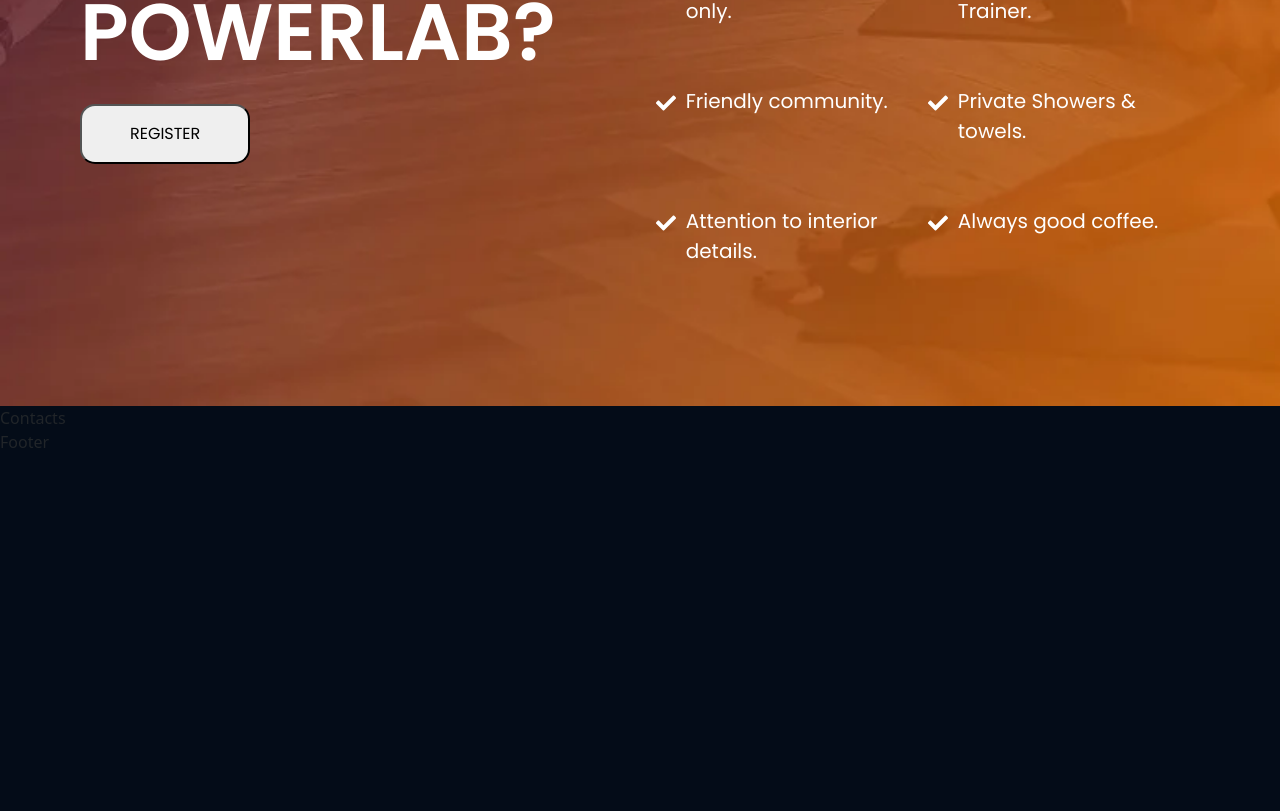
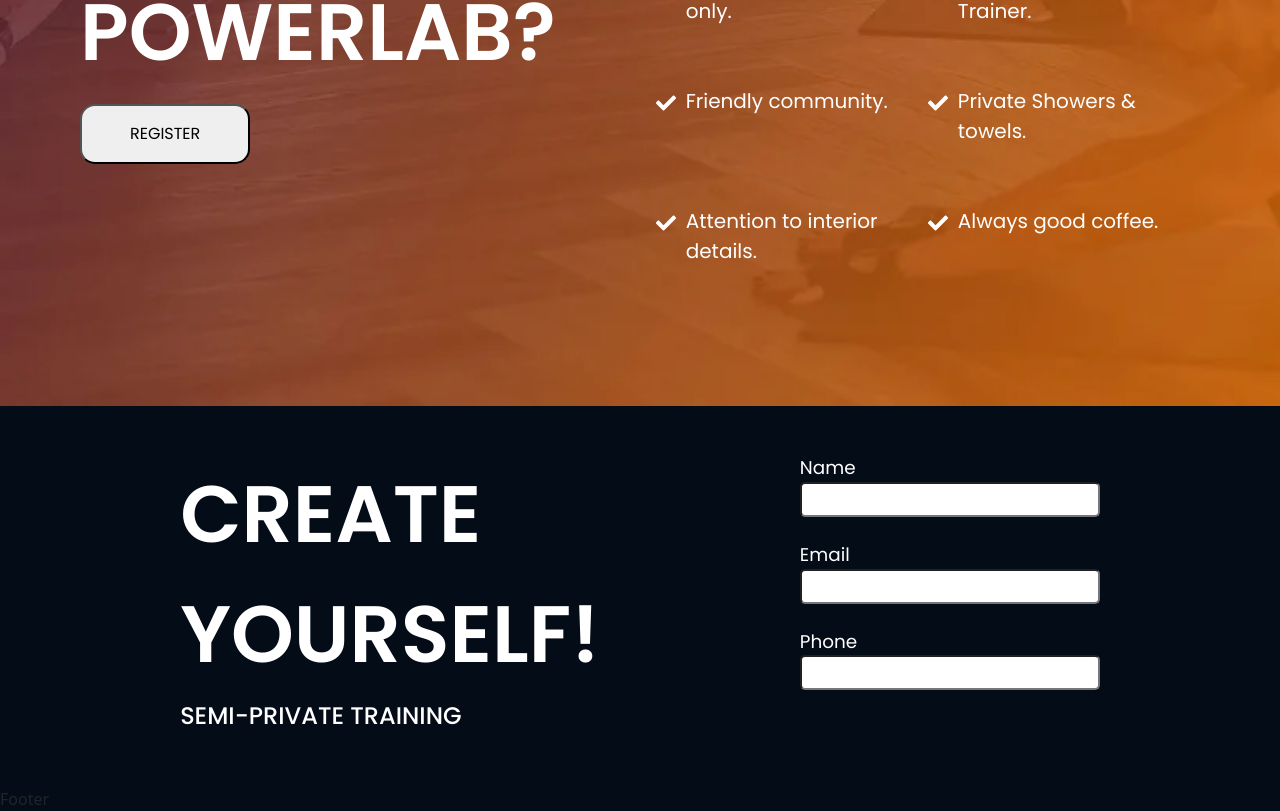
Before and after one commit to novice-is-me/Gym-Website-React, a React (Create React App) app: page / in a window 1280 px wide. Shown: the part 3534-4345 px from the top of the page. Before the commit the page ends 3988 px from the top, so only its background shows below. Built offline with nearby package versions, Linux system fonts and the light colour scheme.

Commit message:
Adding contacts form

```diff
--- /dev/null
+++ b/src/components/Form/Form.css
@@ -0,0 +1,16 @@
+.form-container-content{
+    display: flex;
+    flex-direction: column;
+    margin-bottom: 1.5em;
+}
+
+.form-container-content label{
+    font-size: 1.15em;
+}
+
+.form-container-content input{
+    height: 35px;
+    width: 300px;
+    border-radius: 5px;
+    padding-left: 1em;
+}
--- /dev/null
+++ b/src/components/Form/Form.jsx
@@ -0,0 +1,19 @@
+import React from 'react';
+import './Form.css';
+
+const Form = ({Label}) => {
+  return (
+    <div className='form'>
+      <div className='form-container'>
+        <form action="">
+            <div className='form-container-content'>
+                <label htmlFor="name">{Label}</label>
+                <input type="text" />
+            </div>
+        </form>
+      </div>
+    </div>
+  )
+}
+
+export default Form
--- a/src/components/index.js
+++ b/src/components/index.js
@@ -4,3 +4,4 @@
 export {default as PriceCard} from './PriceCard/PriceCard';
 export {default as Services} from './Services/Services';
 export {default as WhyPower} from './whyPower/WhyPower';
+export {default as Form} from './Form/Form';
--- a/src/containers/Contacts/Contacts.css
+++ b/src/containers/Contacts/Contacts.css
@@ -0,0 +1,20 @@
+.contacts{
+    padding: 3em 5em;
+}
+
+.contacts-container{
+    color: white;
+    display: flex;
+    justify-content: space-around;
+    font-family: var(--font-family);
+}
+
+.contacts-container-left h2{
+    font-size: 5em;
+    font-weight: 600;
+    line-height: 120px;
+}
+
+.contacts-container-right{
+
+}
--- a/src/containers/Contacts/Contacts.jsx
+++ b/src/containers/Contacts/Contacts.jsx
@@ -1,9 +1,21 @@
-import React from 'react'
+import React from 'react';
+import './Contacts.css';
+import {Form} from '../../components';
 
 const Contacts = () => {
   return (
-    <div>
-      Contacts
+    <div className='contacts'>
+      <div className='contacts-container'>
+        <div className='contacts-container-left'>
+          <h2>CREATE <br />YOURSELF!</h2>
+          <h4>SEMI-PRIVATE TRAINING</h4>
+        </div>
+        <div className='contacts-container-right'>
+          <Form Label="Name"/>
+          <Form Label="Email"/>
+          <Form Label="Phone"/>
+        </div>
+      </div>
     </div>
   )
 }
```
